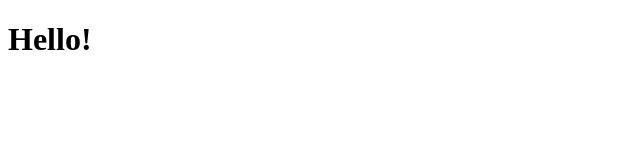
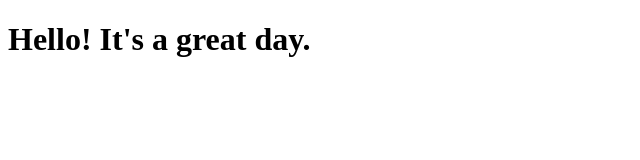
Before and after one commit to mrjsryse/beta, a plain HTML site: page site/index.html in a window 1280 px wide. Shown: the whole page, without its empty margins (0-640 px from the left). Drawn offline with Linux system fonts and the light colour scheme.

Commit message:
Small addition to page content.

```diff
--- a/site/index.html
+++ b/site/index.html
@@ -6,6 +6,6 @@
 	<title>Hello!</title>
 </head>
 <body>
-<h1>Hello!</h1>
+<h1>Hello! It's a great day.</h1>
 </body>
 </html>
```
